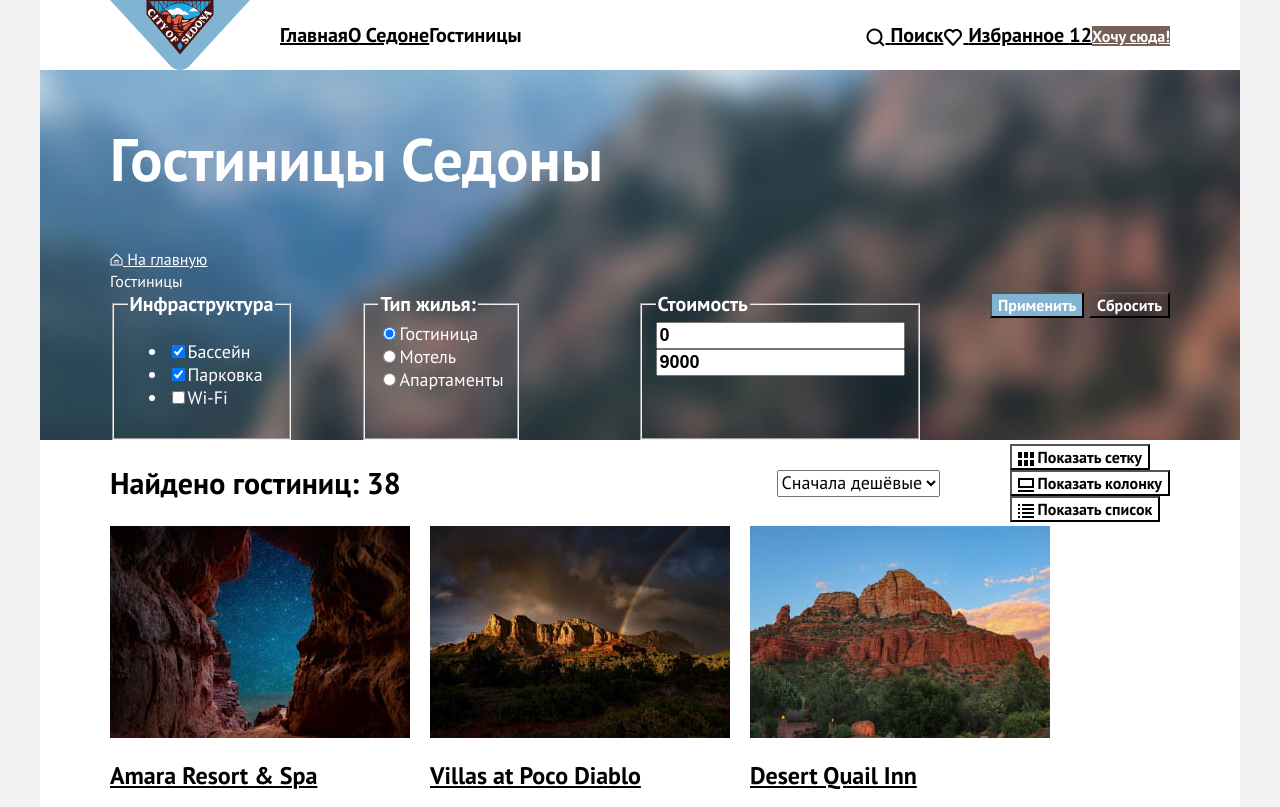
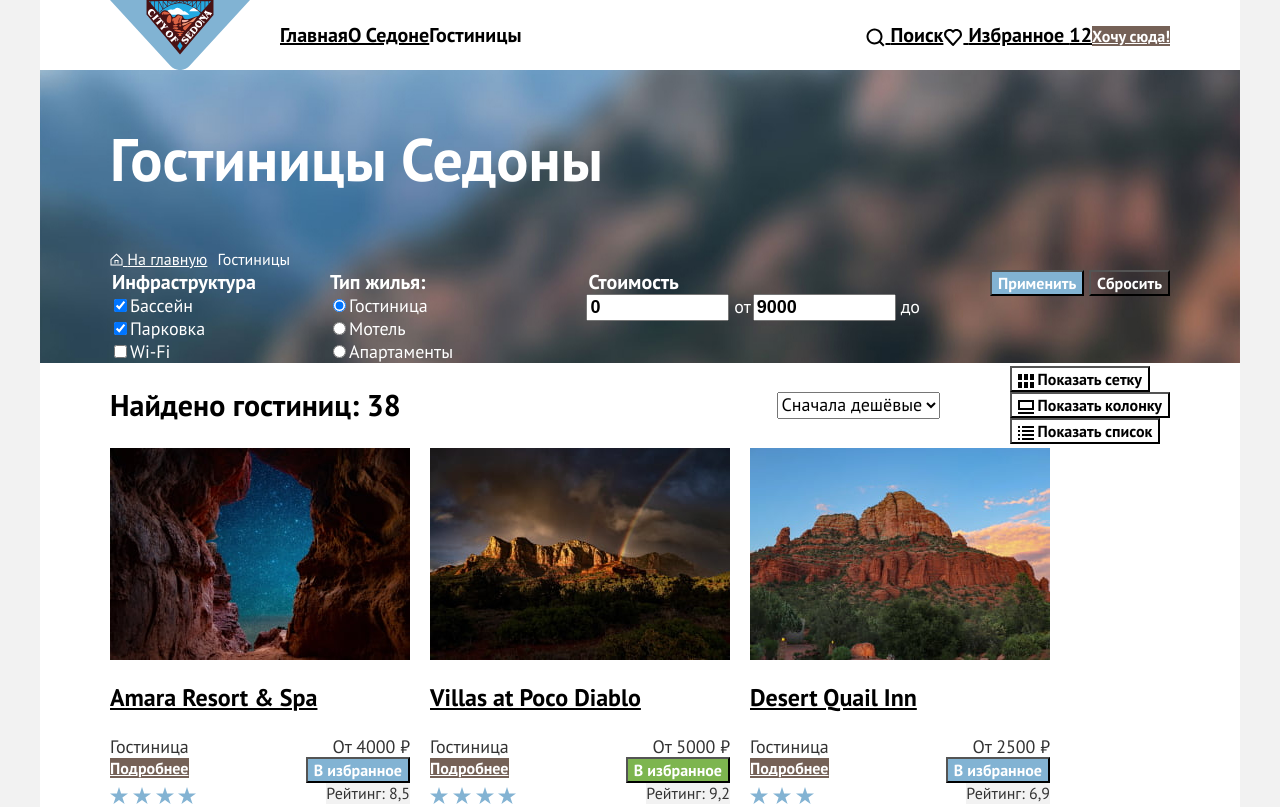
Before and after one commit to rychagoff/htmlacademy-sedona, a plain HTML site: page catalog.html in a window 1280 px wide. Shown: the top 807 px of the page. Drawn offline with Linux system fonts and the light colour scheme.

Commit message:
Оптимизирует разметку и стили catalog.html

```diff
--- a/catalog.html
+++ b/catalog.html
@@ -84,7 +84,7 @@
 
               <fieldset class="filter-form__group filter-form__group--box">
                 <legend class="filter-form__title">Инфраструктура</legend>
-                <ul class="filter-form__list">
+                <ul class="filter-form__list list">
                   <li class="filter-form__item">
                     <label class="filter-form__label">
                       <input type="checkbox" name="pool" checked>Бассейн
@@ -128,8 +128,14 @@
                 <legend class="filter-form__title">Стоимость</legend>
                 <div class="filter-form__range range-control">
                   <div class="range-control__input">
-                    <input type="text" value="0">
-                    <input type="text" value="9000">
+                    <label class="range-control__label range-control__label--min">
+                      <input type="text" name="min" value="0" placeholder="от">
+                      <span>от</span>
+                    </label>
+                    <label class="range-control__label range-control__label--max">
+                      <input type="text" name="max" value="9000">
+                      <span>до</span>
+                    </label>
                   </div>
                   <div class="range-control__button"></div>
                 </div>
@@ -191,7 +197,7 @@
                     <span class="card-info__text">Гостиница</span>
                     <b class="card-info__price">От 4000 ₽</b>
                   </div>
-                  <ul class="card-buttons">
+                  <ul class="card-buttons list">
                     <li class="card-buttons__item">
                       <a class="card-buttons__link button" href="#">Подробнее</a>
                     </li>
@@ -220,7 +226,7 @@
                     <span class="card-info__text">Гостиница</span>
                     <b class="card-info__price">От 5000 ₽</b>
                   </div>
-                  <ul class="card-buttons">
+                  <ul class="card-buttons list">
                     <li class="card-buttons__item">
                       <a class="card-buttons__link button" href="#">Подробнее</a>
                     </li>
@@ -249,7 +255,7 @@
                     <span class="card-info__text">Гостиница</span>
                     <b class="card-info__price">От 2500 ₽</b>
                   </div>
-                  <ul class="card-buttons">
+                  <ul class="card-buttons list">
                     <li class="card-buttons__item">
                       <a class="card-buttons__link button" href="#">Подробнее</a>
                     </li>
--- a/styles/styles.css
+++ b/styles/styles.css
@@ -325,15 +325,23 @@ img {
   align-items: stretch;
 }
 
-.filter-header__title {
-  font-size: 60px;
-  line-height: 78px;
-  color: #fff;
+.filter-header__breadcrumbs {
+  display: flex;
+}
+
+.breadcrumbs-list__item {
+  margin-right: 10px;
 }
 
 .breadcrumbs-list__link {
   font-size: 16px;
   color: inherit;
+}
+
+.filter-header__title {
+  font-size: 60px;
+  line-height: 78px;
+  color: #fff;
 }
 
 .filter-form {
@@ -342,7 +350,9 @@ img {
 }
 
 .filter-form__group {
-  max-width: 280px;
+  margin: 0;
+  padding: 0;
+  border: 0;
   margin-right: 70px;
 }
 
@@ -361,7 +371,13 @@ img {
   line-height: 23px;
 }
 
+.range-control__input {
+  display: flex;
+  gap: 2px;
+}
+
 .range-control__input input[type=text] {
+  width: 143px;
   font-size: 18px;
   font-weight: 700;
 }
@@ -375,14 +391,9 @@ img {
 
 /* HEADER */
 
-.catalog .line {
-  align-items: start;
-}
-
 .catalog-header {
   display: flex;
   align-items: center;
-  width: 100%;
 }
 
 .catalog-header__title {
@@ -409,9 +420,6 @@ img {
   display: flex;
   flex-wrap: wrap;
   gap: 20px;
-  margin: 0;
-  padding: 0;
-  list-style: none;
 }
 
 .card-link__title {
@@ -419,8 +427,18 @@ img {
   line-height: 28px;
 }
 
+.card-info {
+  display: flex;
+  justify-content: space-between;
+}
+
 .card-info__price {
   font-weight: 400;
+}
+
+.card-buttons {
+  display: flex;
+  justify-content: space-between;
 }
 
 .card-buttons__favorite {
@@ -430,6 +448,12 @@ img {
 .card-buttons__favorite.is-current {
   background-color: #7DB54F;
 }
+
+.card-rating {
+  display: flex;
+  justify-content: space-between;
+}
+
 
 .card-rating__button {
   background-color: #F2F2F2;
```
